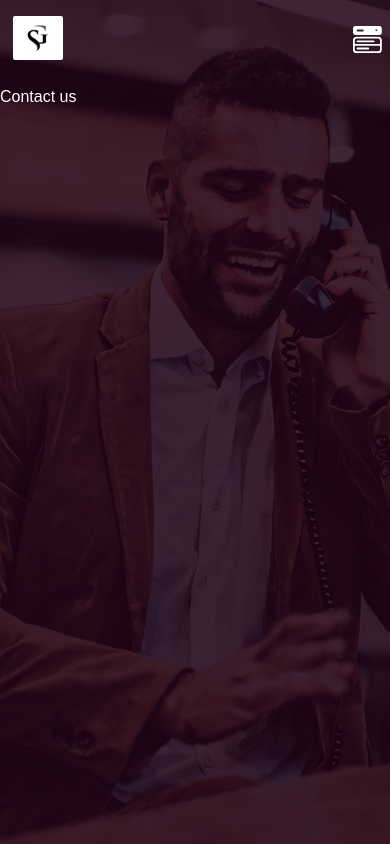
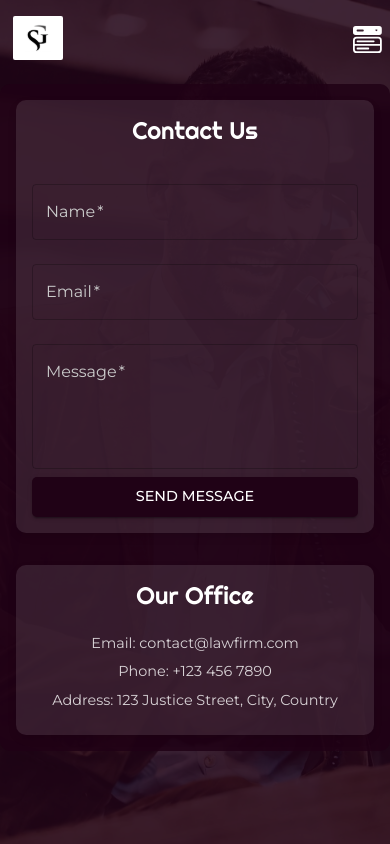
Before and after one commit to tapesh02/snehalGarde, a React (Create React App) app: page /contact in a window 390 px wide. Built offline with nearby package versions, Linux system fonts and the light colour scheme.

Commit message:
added contact us page

```diff
--- a/src/components/pages/Contact/Contact.jsx
+++ b/src/components/pages/Contact/Contact.jsx
@@ -1,4 +1,4 @@
-import React from "react";
+import { Container, Typography, TextField, Button, Box, Grid } from "@mui/material";
 
 const Contact = () => {
   return (
@@ -6,7 +6,42 @@ const Contact = () => {
       <div className="contactBg">
         <div className="contactBg2"></div>
       </div>
-            <div className="">Contact us</div>
+
+      <Container maxWidth="lg" className="contact-container">
+        <Grid container spacing={4}>
+          <Grid item xs={12} md={6}>
+            <Box className="contact-form">
+              <Typography variant="h3" component="h3" gutterBottom>
+                Contact Us
+              </Typography>
+              <form>
+                <TextField label="Name" variant="outlined" fullWidth margin="normal" required />
+                <TextField label="Email" type="email" variant="outlined" fullWidth margin="normal" required />
+                <TextField label="Message" variant="outlined" fullWidth multiline rows={4} margin="normal" required />
+                <Button type="submit" variant="contained" color="primary" fullWidth>
+                  Send Message
+                </Button>
+              </form>
+            </Box>
+          </Grid>
+          <Grid item xs={12} md={6}>
+            <Box className="contact-info">
+              <Typography variant="h3" component="h3" gutterBottom>
+                Our Office
+              </Typography>
+              <Typography variant="body1" gutterBottom>
+                Email: contact@lawfirm.com
+              </Typography>
+              <Typography variant="body1" gutterBottom>
+                Phone: +123 456 7890
+              </Typography>
+              <Typography variant="body1" gutterBottom>
+                Address: 123 Justice Street, City, Country
+              </Typography>
+            </Box>
+          </Grid>
+        </Grid>
+      </Container>
     </>
   );
 };
--- a/src/components/pages/Contact/contact.scss
+++ b/src/components/pages/Contact/contact.scss
@@ -1,3 +1,7 @@
+$primary-color: rgb(32, 2, 22);
+$secondary-color: rgba(32, 2, 22, 0.85);
+$light-color: #ffffff;
+
 .contactBg {
   background: url("../../../assets/images/contact.png") top center fixed;
   background-size: cover;
@@ -9,6 +13,7 @@
   height: 100dvh;
   z-index: -1;
 }
+
 .contactBg2 {
   background-color: rgb(32, 2, 22);
   width: 100dvw;
@@ -17,3 +22,118 @@
   opacity: 0.85;
   z-index: -1;
 }
+
+.contact-container {
+  background-color: $secondary-color;
+  color: $light-color;
+  border-radius: 10px;
+  padding: 2em;
+  max-width: 100%; /* Ensure container doesn't exceed viewport width */
+
+  .contact-form,
+  .contact-info {
+    background: rgba(255, 255, 255, 0.1);
+    padding: 2em;
+    border-radius: 10px;
+    box-shadow: 0 4px 8px rgba(0, 0, 0, 0.1);
+    text-align: center;
+    max-width: 100%; /* Ensure form/info doesn't exceed viewport width */
+
+    h3 {
+      font-family: "Righteous", sans-serif;
+      font-size: 2rem;
+      margin-bottom: 1em;
+    }
+
+    p {
+      opacity: 0.8;
+      margin-bottom: 0.5em;
+    }
+
+    form {
+      .form-group {
+        margin-bottom: 1.5em;
+      }
+      label,
+      input,
+      textarea {
+        color: #cacaca;
+      }
+
+      button {
+        padding: 0.75em;
+        border: none;
+        border-radius: 5px;
+        background-color: $primary-color;
+        color: $light-color;
+        font-size: 1rem;
+        cursor: pointer;
+        transition: background-color 0.3s ease;
+
+        &:hover {
+          background-color: darken($primary-color, 10%);
+        }
+      }
+    }
+  }
+}
+
+/* Media Queries for Tablet */
+@media (max-width: 1024px) {
+  .contact-container {
+    padding: 1em;
+
+    .contact-form,
+    .contact-info {
+      padding: 1.5em;
+
+      h3 {
+        font-size: 1.8rem;
+      }
+
+      p {
+        font-size: 0.9rem;
+      }
+
+      form .form-group input,
+      form .form-group textarea {
+        font-size: 0.9rem;
+      }
+
+      form button {
+        padding: 0.5em;
+        font-size: 0.9rem;
+      }
+    }
+  }
+}
+
+/* Media Queries for Mobile */
+@media (max-width: 768px) {
+  .contact-container {
+    padding: 1em;
+
+    .contact-form,
+    .contact-info {
+      padding: 1em;
+
+      h3 {
+        font-size: 1.5rem;
+      }
+
+      p {
+        font-size: 0.9rem;
+      }
+
+      form .form-group input,
+      form .form-group textarea {
+        font-size: 0.9rem;
+      }
+
+      form button {
+        padding: 0.5em;
+        font-size: 0.9rem;
+      }
+    }
+  }
+}
```
Lines whose indentation alone changed are shown as unchanged.
